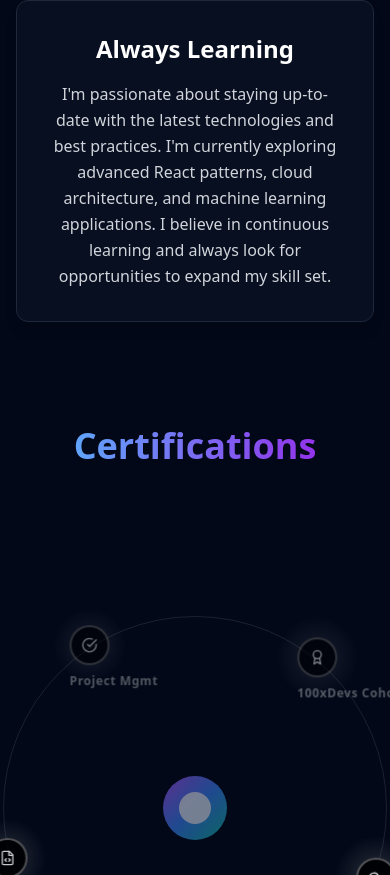
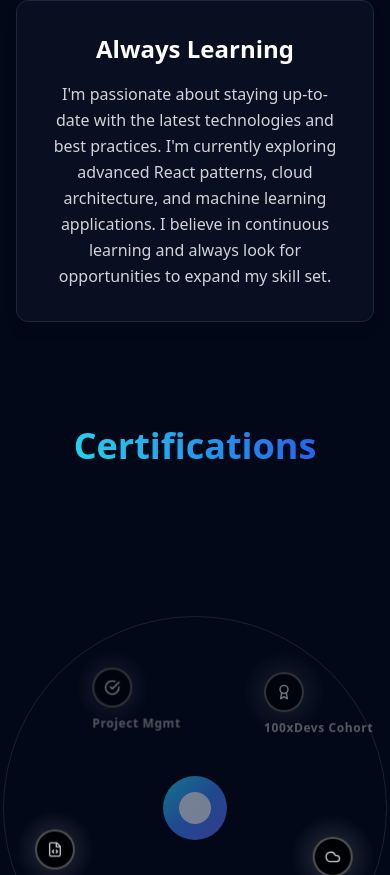
Before and after one commit to Saravananms7/Portfolio, a React (Vite) app: page / in a window 390 px wide. Shown: the part 4527-5402 px from the top of the page. Built offline with nearby package versions, Linux system fonts and the light colour scheme.

Commit message:
Optimized mobile view

```diff
--- a/src/components/Certifications.jsx
+++ b/src/components/Certifications.jsx
@@ -77,7 +77,7 @@ const Certifications = () => {
       {/* Overlay Title */}
       <div className="absolute top-10 left-0 right-0 z-20 text-center pointer-events-none">
         <h2 className="text-4xl md:text-5xl font-bold text-white mb-2">
-          <span className="text-transparent bg-clip-text bg-gradient-to-r from-blue-400 to-purple-600">Certifications</span>
+          <span className="text-transparent bg-clip-text bg-gradient-to-r from-cyan-400 to-blue-600">Certifications</span>
         </h2>
       </div>
 
--- a/src/components/ui/radial-orbital-timeline.jsx
+++ b/src/components/ui/radial-orbital-timeline.jsx
@@ -99,9 +99,28 @@ export default function RadialOrbitalTimeline({
         setRotationAngle(270 - targetAngle);
     };
 
+    // Responsive Radius State
+    const [radius, setRadius] = useState(200);
+
+    useEffect(() => {
+        const handleResize = () => {
+            if (window.innerWidth < 640) {
+                setRadius(140);
+            } else {
+                setRadius(200);
+            }
+        };
+
+        // Initial set
+        handleResize();
+
+        window.addEventListener('resize', handleResize);
+        return () => window.removeEventListener('resize', handleResize);
+    }, []);
+
     const calculateNodePosition = (index, total) => {
         const angle = ((index / total) * 360 + rotationAngle) % 360;
-        const radius = 200;
+        // Radius is now state-driven
         const radian = (angle * Math.PI) / 180;
 
         const x = radius * Math.cos(radian) + centerOffset.x;
@@ -187,7 +206,7 @@ export default function RadialOrbitalTimeline({
                         transform: `translate(${centerOffset.x}px, ${centerOffset.y}px)`,
                     }}
                 >
-                    <div className="absolute w-16 h-16 rounded-full bg-gradient-to-br from-purple-500 via-blue-500 to-teal-500 animate-pulse flex items-center justify-center z-10">
+                    <div className="absolute w-16 h-16 rounded-full bg-gradient-to-br from-cyan-400 via-blue-500 to-indigo-500 animate-pulse flex items-center justify-center z-10">
                         <div className="absolute w-20 h-20 rounded-full border border-white/20 animate-ping opacity-70"></div>
                         <div
                             className="absolute w-24 h-24 rounded-full border border-white/10 animate-ping opacity-50"
@@ -304,7 +323,7 @@ export default function RadialOrbitalTimeline({
                                                 </div>
                                                 <div className="w-full h-1 bg-white/10 rounded-full overflow-hidden">
                                                     <div
-                                                        className="h-full bg-gradient-to-r from-blue-500 to-purple-500"
+                                                        className="h-full bg-gradient-to-r from-cyan-500 to-blue-500"
                                                         style={{ width: `${item.energy}%` }}
                                                     ></div>
                                                 </div>
```
